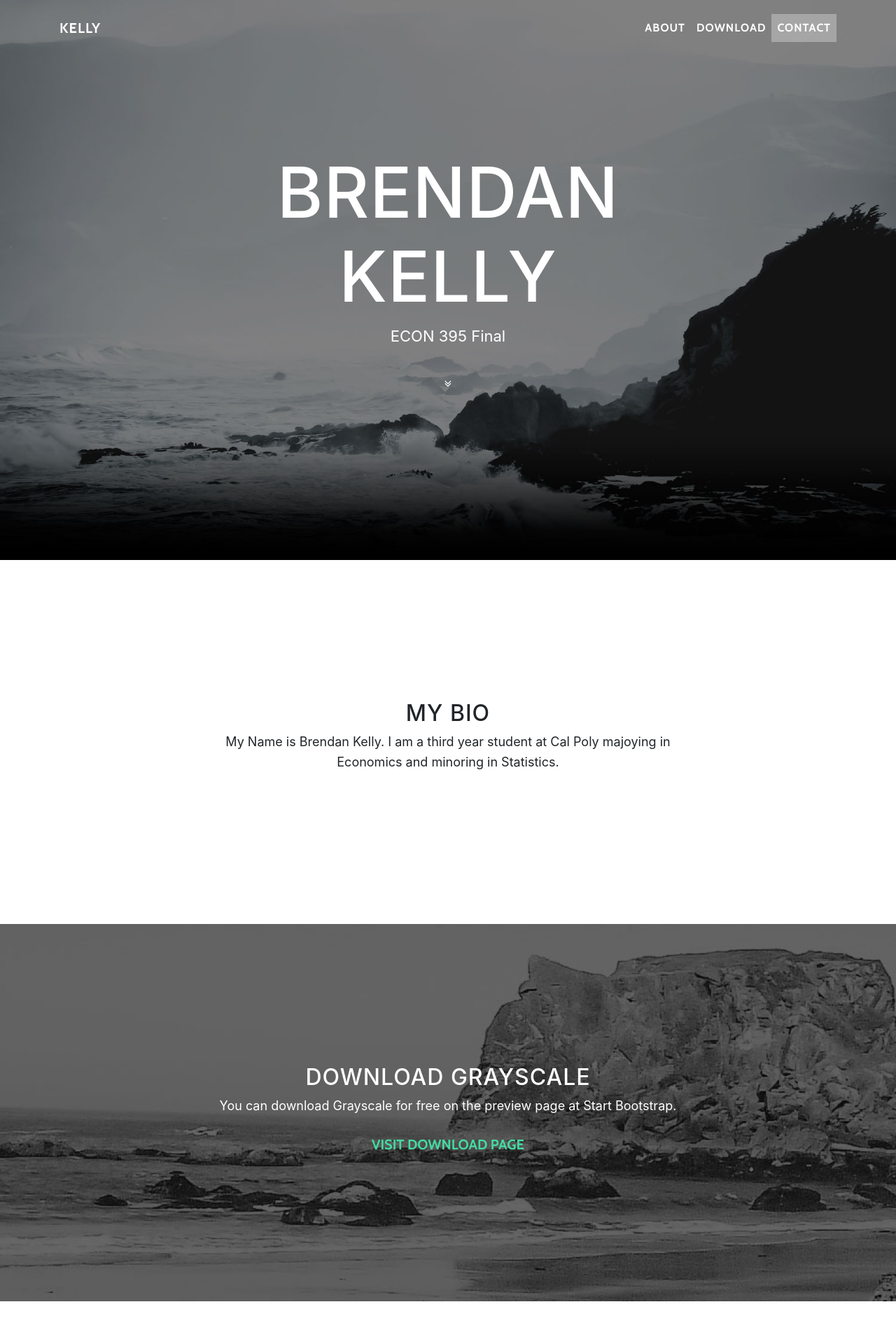
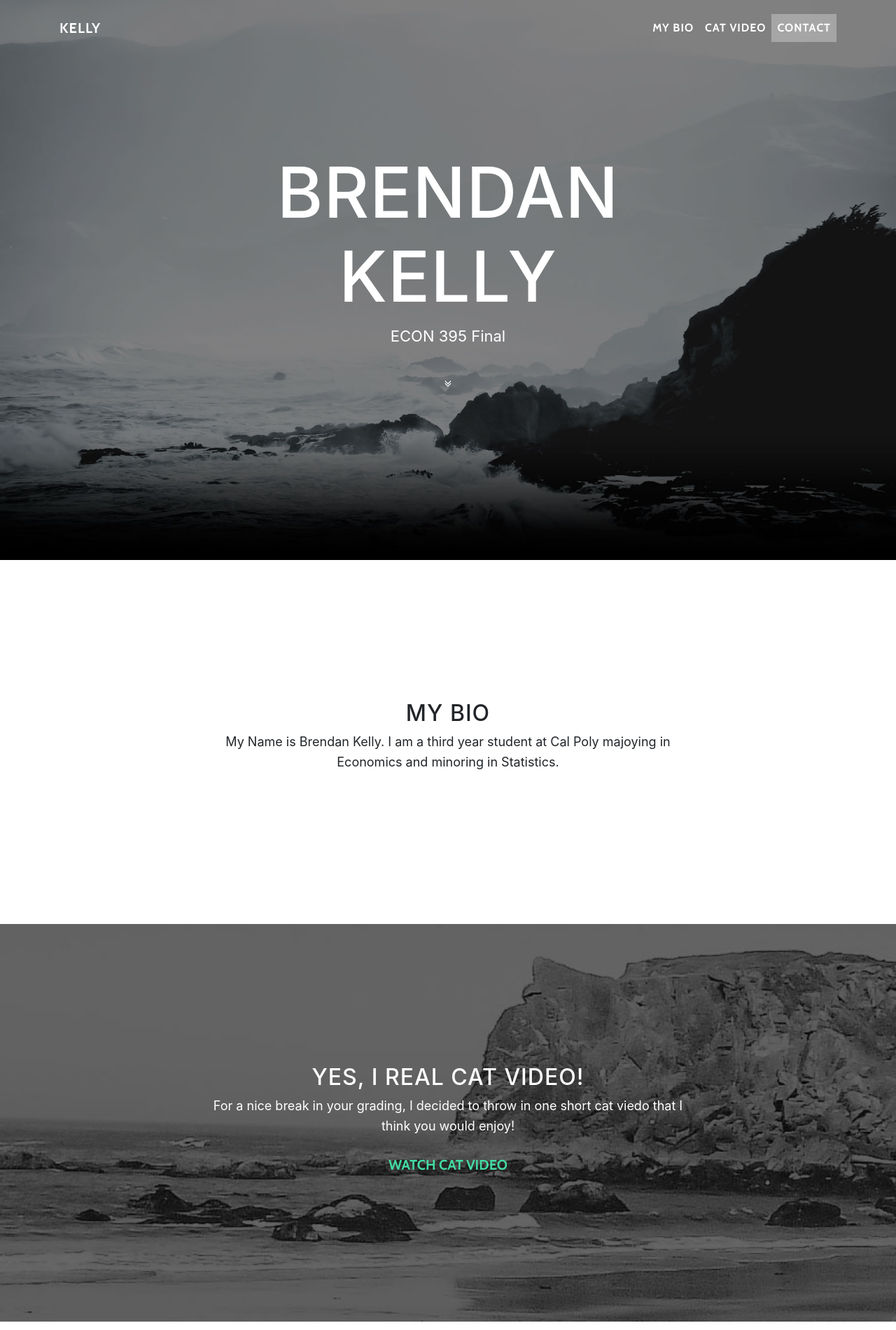
Before and after one commit to kelly-brendan/kelly-brendan.github.io, a website with bundled scripts: page index.html in a window 1280 px wide. Shown: the top 1900 px of the page at 70% size. Built offline with nearby package versions, Linux system fonts and the light colour scheme.

Commit message:
Added Cat video and removed mapsection.

```diff
--- a/index.html
+++ b/index.html
@@ -36,10 +36,10 @@
         <div class="collapse navbar-collapse" id="navbarResponsive">
           <ul class="navbar-nav ml-auto">
             <li class="nav-item">
-              <a class="nav-link js-scroll-trigger" href="#about">About</a>
+              <a class="nav-link js-scroll-trigger" href="#about">My BIO</a>
             </li>
             <li class="nav-item">
-              <a class="nav-link js-scroll-trigger" href="#download">Download</a>
+              <a class="nav-link js-scroll-trigger" href="#download">Cat Video</a>
             </li>
             <li class="nav-item">
               <a class="nav-link js-scroll-trigger" href="#contact">Contact</a>
@@ -82,9 +82,9 @@
     <section id="download" class="download-section content-section text-center">
       <div class="container">
         <div class="col-lg-8 mx-auto">
-          <h2>Download Grayscale</h2>
-          <p>You can download Grayscale for free on the preview page at Start Bootstrap.</p>
-          <a href="http://startbootstrap.com/template-overviews/grayscale/" class="btn btn-default btn-lg">Visit Download Page</a>
+          <h2>Yes, I real Cat Video!</h2>
+          <p>For a nice break in your grading, I decided to throw in one short cat viedo that I think you would enjoy!</p>
+          <a href="https://www.youtube.com/watch?v=4IP_E7efGWE" class="btn btn-default btn-lg">Watch Cat Video</a>
         </div>
       </div>
     </section>
@@ -123,9 +123,6 @@
       </div>
     </section>
 
-    <!-- Map Section -->
-    <div id="map"></div>
-
     <!-- Footer -->
     <footer>
       <div class="container text-center">
```
